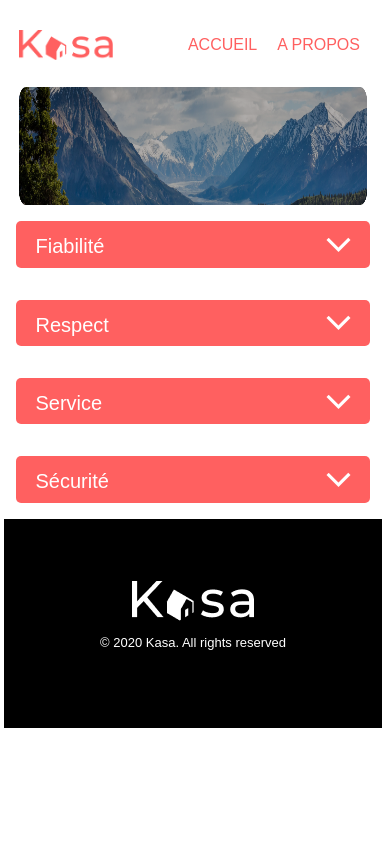
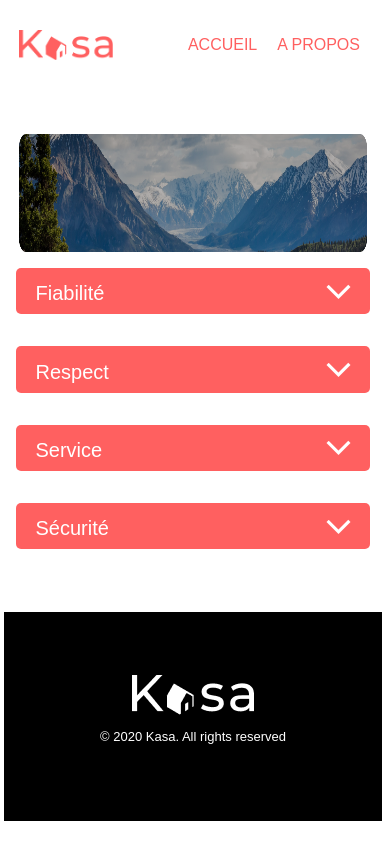
Before and after one commit to ZenatiSarah/kasa, a React (Create React App) app: page /apropos in a window 390 px wide. Built offline with nearby package versions, Linux system fonts and the light colour scheme.

Commit message:
footer en bas de page

```diff
--- a/src/style/responsive.css
+++ b/src/style/responsive.css
@@ -5,7 +5,7 @@
     }
 
     header, .apropos, .description_tags{
-        padding: 2vw 4vw 0vw;
+        padding: 2vw 4vw 12vw;
     }
     .header-img{
         height: 30px;
```
